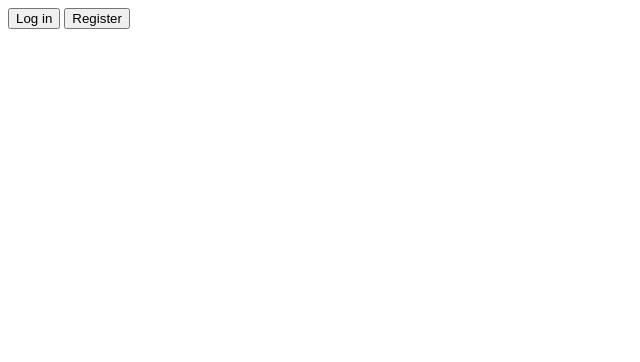
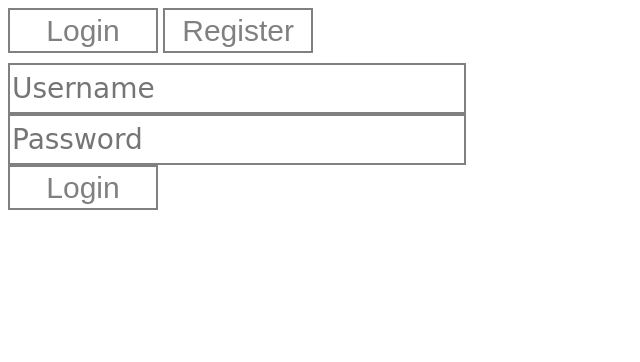
Before and after one commit to m23ck/Braingymmer, a PHP site: page / in a window 1280 px wide. Shown: the top 362 px of the page, without its empty margins (0-640 px from the left). Run offline with PHP 8.4, Linux system fonts and the light colour scheme.

Commit message:
updated login and registrationscreen

```diff
--- a/backend/db_connect.php
+++ b/backend/db_connect.php
@@ -0,0 +1,4 @@
+<?php
+
+
+?>
--- a/src/index.php
+++ b/src/index.php
@@ -6,14 +6,40 @@
     <title>Braingymmer</title>
     <meta name="viewport" content="width=device-width, initial-scale=1">
     <link rel="stylesheet" type="text/css" media="screen" href="main.css" />
-    <script src="main.js"></script>
+    <script type="text/javascript" src="main.js"></script>
 </head>
 <body>
 
-    <div class="navigation">
 
-        <input type="button" name="btnLogin" value="Log in" onclick="Login()">
-        <input type="button" name="btnRegister" value="Register" onclick="Register()">
+<div class="navigation">
+<button type="button" name="openloginform" id="openloginform" onclick="document.getElementById('registrationform').style.display='none'; document.getElementById('loginform').style.display='block';">Login</button>
+<button type="button" name="openregistrationform" id="openregistrationform" onclick="document.getElementById('loginform').style.display='none'; document.getElementById('registrationform').style.display='block';">Register</button>
+</div>
+
+
+    <div class="container">
+        <form action="home.php" method="POST" id="loginform">
+
+            <input type="text" name="username" placeholder="Username">
+            <br>
+            <input type="password" name="password" placeholder="Password" >
+            <br>
+            <button type="submit">Login</button>
+        </form>
+
+        <form action="index.php" method="POST" style="display: none;" id="registrationform">
+
+            <input type="text" name="username" placeholder="Username">
+            <br>
+            <input type="email" name="email" placeholder="Email">
+            <br>
+            <input type="password" name="password" placeholder="Password" >
+            <br>
+            <input type="password" name="retypePassword" placeholder="Retype Password">
+            <button type="submit">Register</button>
+        </form>
+
+
 
     </div>
 
--- a/src/main.css
+++ b/src/main.css
@@ -0,0 +1,42 @@
+
+body {
+font-family: cursive;
+}
+.container {
+position: relative;
+top: 10px;
+width: 500px;
+height: 300px;
+}
+input {
+border-radius: 0px;
+border: 2px solid gray;
+width: 450px;
+height: 45px;
+font-size: 28px;
+transition: 0.2s;
+border-top-left-radius: 0px;
+border-bottom: 2px solid gray;
+background: solid black;
+font-family: cursive;
+}
+input:focus {
+border: 2px solid #4986E8;
+transition: 0.2s;
+border-left: 12px solid #4986E8;
+width: 440px;
+}
+
+button {
+border: 2px solid grey;
+width: 150px;
+height: 45px;
+background: white;
+cursor: pointer;
+color: grey;
+font-size: 30px;
+}
+button:hover {
+color: #4986E8;
+border: 2px solid #4986E8;
+}
```
Also changed, not shown: src/home.php (added, +14 -0 lines).
